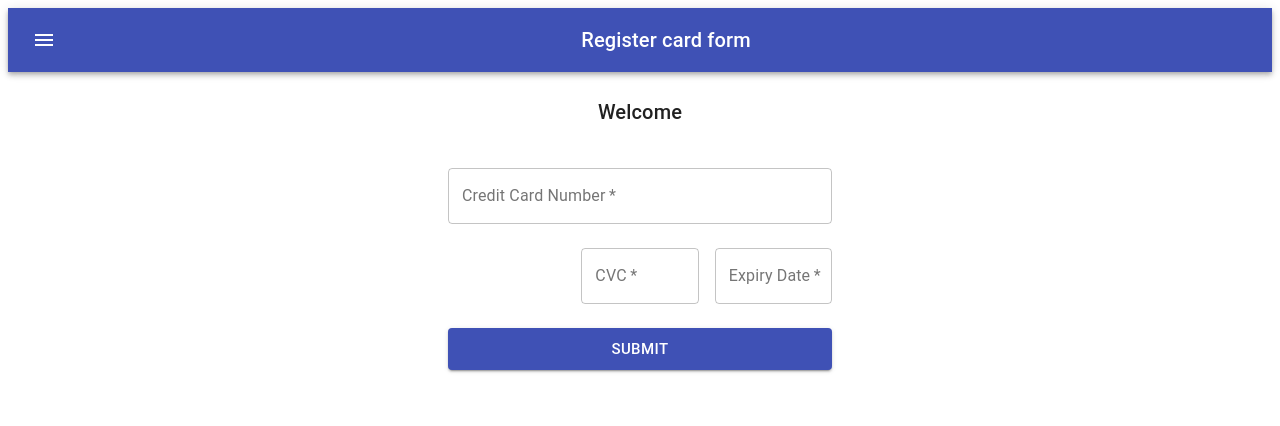
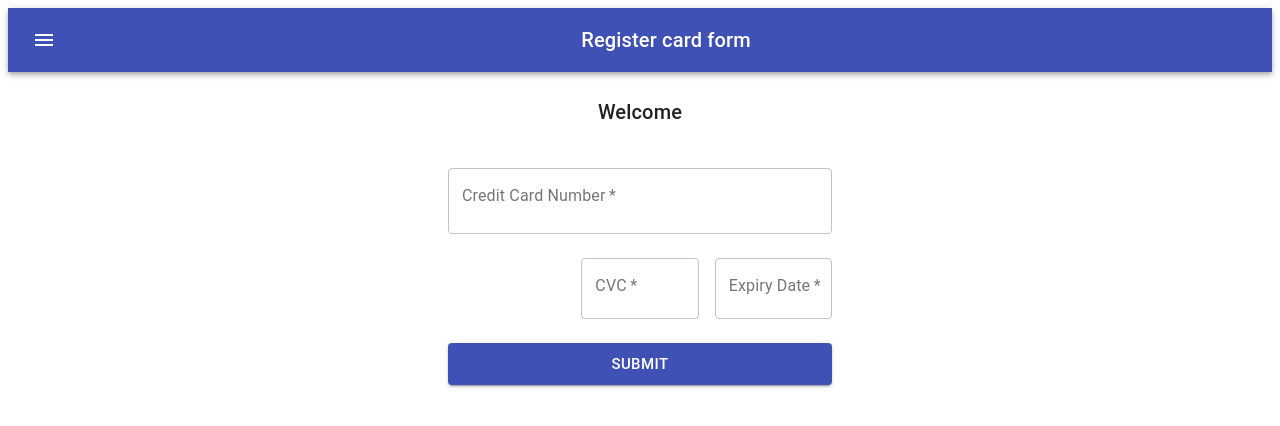
Before and after one commit to RuneKR/recruit-react, a React (Create React App) app in the folder register-card-app/client/: page /RegisterForm in a window 1280 px wide. Shown: the top 426 px of the page. Built offline with nearby package versions, Linux system fonts and the light colour scheme.

Commit message:
Styling input font size

```diff
--- a/register-card-app/client/src/components/RegisterForm/CardNumberTextField.tsx
+++ b/register-card-app/client/src/components/RegisterForm/CardNumberTextField.tsx
@@ -2,18 +2,18 @@ import React from 'react'
 import NumberFormat from 'react-number-format'
 import TextField from '@material-ui/core/TextField'
 
-interface NumberFormatCustomProps {
+interface CardNumberFormatCustomProps {
   inputRef: (instance: NumberFormat | null) => void
   onChange: (event: { target: { name: string; value: string } }) => void
   name: string
 }
 
-const NumberFormatCustom: React.FC<NumberFormatCustomProps> = ({
+const CardNumberFormatCustom: React.FC<CardNumberFormatCustomProps> = ({
   inputRef,
   onChange,
   name,
   ...otherProps
-}: NumberFormatCustomProps) => (
+}: CardNumberFormatCustomProps) => (
   <NumberFormat
     {...otherProps}
     getInputRef={inputRef}
@@ -32,11 +32,13 @@ const NumberFormatCustom: React.FC<NumberFormatCustomProps> = ({
 )
 
 interface CardNumberTextFieldProps {
+  fontSize?: string
   cardNumber: string
   onCardNumberChange: (e: React.ChangeEvent<HTMLInputElement>) => void
 }
 
 const CardNumberTextField: React.FC<CardNumberTextFieldProps> = ({
+  fontSize,
   cardNumber,
   onCardNumberChange,
 }: CardNumberTextFieldProps) => {
@@ -51,8 +53,9 @@ const CardNumberTextField: React.FC<CardNumberTextFieldProps> = ({
       onChange={onCardNumberChange}
       name="cardNumer"
       InputProps={{
+        style: { fontSize: fontSize },
         // eslint-disable-next-line @typescript-eslint/no-explicit-any
-        inputComponent: NumberFormatCustom as any,
+        inputComponent: CardNumberFormatCustom as any,
       }}
       variant="outlined"
       placeholder="Enter Credit Card Number"
--- /dev/null
+++ b/register-card-app/client/src/components/RegisterForm/CvcNumberTextField.tsx
@@ -0,0 +1,64 @@
+import React from 'react'
+import NumberFormat from 'react-number-format'
+import TextField from '@material-ui/core/TextField'
+
+interface CvcNumberFormatCustomProps {
+  inputRef: (instance: NumberFormat | null) => void
+  onChange: (event: { target: { name: string; value: string } }) => void
+  name: string
+}
+
+const CvcNumberFormatCustom: React.FC<CvcNumberFormatCustomProps> = ({
+  inputRef,
+  onChange,
+  name,
+  ...otherProps
+}: CvcNumberFormatCustomProps) => (
+  <NumberFormat
+    {...otherProps}
+    getInputRef={inputRef}
+    onValueChange={(values): void => {
+      onChange({
+        target: {
+          name,
+          value: values.value,
+        },
+      })
+    }}
+    format="####"
+  />
+)
+
+interface CvcNumberTextFieldProps {
+  fontSize?: string
+  cvcNumber: string
+  onCvcNumberChange: (e: React.ChangeEvent<HTMLInputElement>) => void
+}
+
+const CvcNumberTextField: React.FC<CvcNumberTextFieldProps> = ({
+  fontSize,
+  cvcNumber,
+  onCvcNumberChange,
+}: CvcNumberTextFieldProps) => {
+  return (
+    <TextField
+      required
+      fullWidth
+      id="input-cvc"
+      data-testid="input-cvc"
+      label="CVC"
+      value={cvcNumber}
+      onChange={onCvcNumberChange}
+      name=""
+      variant="outlined"
+      placeholder="CVC Number"
+      InputProps={{
+        style: { fontSize },
+        // eslint-disable-next-line @typescript-eslint/no-explicit-any
+        inputComponent: CvcNumberFormatCustom as any,
+      }}
+    />
+  )
+}
+
+export default CvcNumberTextField
--- a/register-card-app/client/src/components/RegisterForm/ExpiryDateTextField.tsx
+++ b/register-card-app/client/src/components/RegisterForm/ExpiryDateTextField.tsx
@@ -53,11 +53,13 @@ const ExpiryDateNumberFormatCustom: React.FC<NumberFormatCustomProps> = ({
 )
 
 interface ExpiryDateTextFieldProps {
+  fontSize?: string
   expiryDate: string
   onExpiryDateChange: (e: React.ChangeEvent<HTMLInputElement>) => void
 }
 
 const ExpiryDateTextField: React.FC<ExpiryDateTextFieldProps> = ({
+  fontSize,
   expiryDate,
   onExpiryDateChange,
 }: ExpiryDateTextFieldProps) => {
@@ -72,6 +74,7 @@ const ExpiryDateTextField: React.FC<ExpiryDateTextFieldProps> = ({
       onChange={onExpiryDateChange}
       name="expiryDate"
       InputProps={{
+        style: { fontSize },
         // eslint-disable-next-line @typescript-eslint/no-explicit-any
         inputComponent: ExpiryDateNumberFormatCustom as any,
       }}
--- a/register-card-app/client/src/components/RegisterForm/RegisterForm.tsx
+++ b/register-card-app/client/src/components/RegisterForm/RegisterForm.tsx
@@ -1,8 +1,9 @@
 import React, { useState } from 'react'
-import { Paper, Grid, Typography, TextField, Button } from '@material-ui/core'
+import { Paper, Grid, Typography, Button } from '@material-ui/core'
 import { createStyles, makeStyles, Theme } from '@material-ui/core/styles'
 import CardNumberTextField from './CardNumberTextField'
 import ExpiryDateTextField from './ExpiryDateTextField'
+import CvcNumberTextField from './CvcNumberTextField'
 
 const useStyles = makeStyles((theme: Theme) =>
   createStyles({
@@ -16,6 +17,9 @@ const useStyles = makeStyles((theme: Theme) =>
     },
     textField: {
       marginBottom: theme.spacing(3),
+    },
+    textFont: {
+      fontSize: '1.2em'
     },
     paper: {
       maxWidth: 'auto',
@@ -69,6 +73,7 @@ const RegisterForm: React.FC = () => {
             <form>
               <div className={classes.textField}>
                 <CardNumberTextField
+                  fontSize={'1.5em'}
                   cardNumber={cardNumber}
                   onCardNumberChange={onCardNumberChange}
                 />
@@ -82,21 +87,15 @@ const RegisterForm: React.FC = () => {
                   spacing={2}
                 >
                   <Grid item xs={6} xl={5} sm={4} md={3} lg={4}>
-                    <TextField
-                      required
-                      fullWidth
-                      id="input-cvc"
-                      data-testid="input-cvc"
-                      label="CVC"
-                      value={cvcNumber}
-                      onChange={onCvcNumberChange}
-                      name=""
-                      variant="outlined"
-                      placeholder="Enter CVC"
+                    <CvcNumberTextField
+                      fontSize={'1.3em'}
+                      cvcNumber={cvcNumber}
+                      onCvcNumberChange={onCvcNumberChange}
                     />
                   </Grid>
                   <Grid item xs={6} xl={5} sm={4} md={3} lg={4}>
                     <ExpiryDateTextField
+                      fontSize={'1.3em'}
                       expiryDate={expiryDate}
                       onExpiryDateChange={onExpiryDateChange}
                     />
@@ -104,7 +103,12 @@ const RegisterForm: React.FC = () => {
                 </Grid>
               </div>
               <div className={classes.textField}>
-                <Button size="large" fullWidth variant="contained" color="primary">
+                <Button
+                  size="large"
+                  fullWidth
+                  variant="contained"
+                  color="primary"
+                >
                   Submit
                 </Button>
               </div>
```
